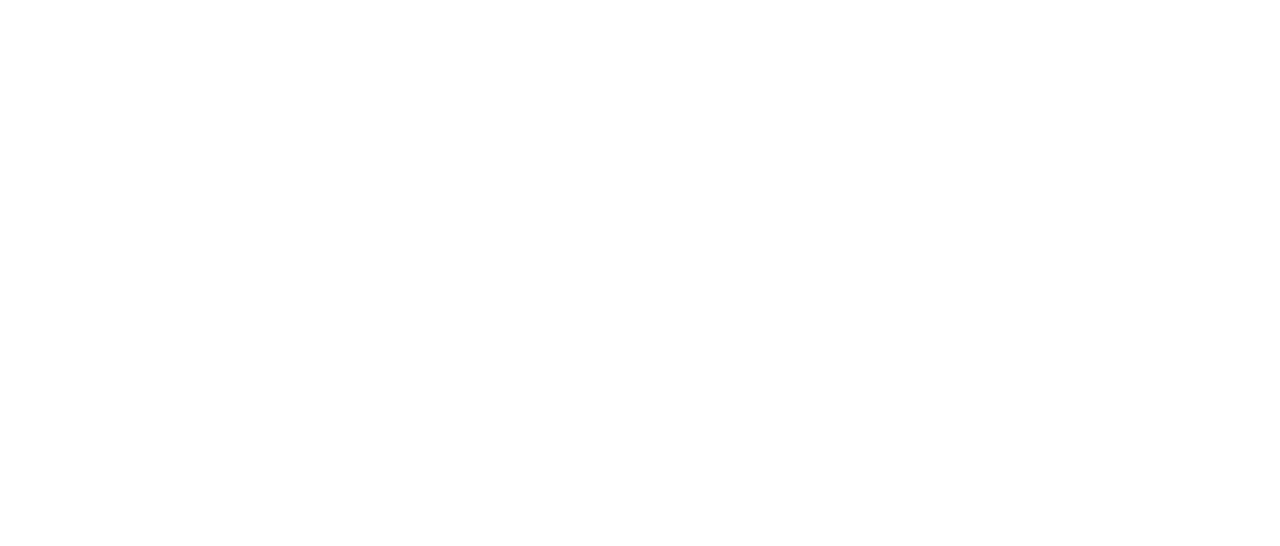
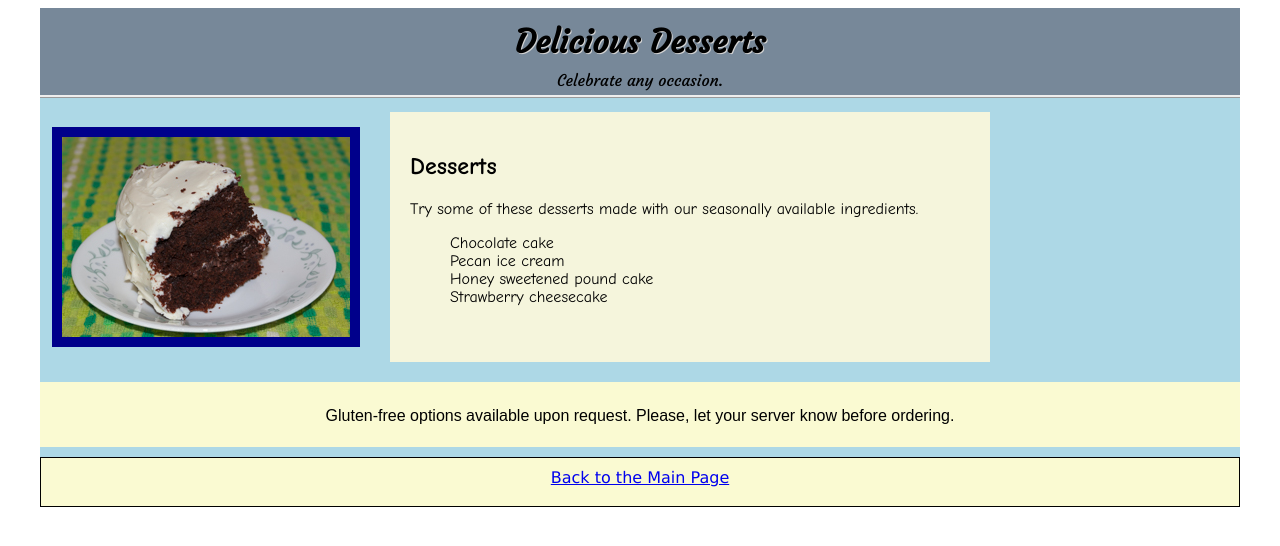
Before and after one commit to tmrandle/jQuery, a plain HTML site: page dessert.html in a window 1280 px wide. Drawn offline with Linux system fonts and the light colour scheme.

Commit message:
web fonts added

```diff
--- a/dessert.html
+++ b/dessert.html
@@ -2,9 +2,37 @@
 <html>
 <head>
 <meta charset="utf-8">
-<title>dessert</title>
+  <title>dessert</title>
+  <link rel="stylesheet" type="text/css" href="otherPages.css">
+  <link href="https://fonts.googleapis.com/css?family=Courgette&display=swap" rel="stylesheet">
 </head>
 
 <body>
+	<div id="mainWrapper"> <!--This is the main wrapper for the page.-->
+
+    <header>
+	  <h1>Delicious Desserts</h1>
+	  <p>Celebrate any occasion.</p>
+	  <img src="images/cake.jpg" alt="Chocolate Cake">
+	</header>
+
+	<section id="dessert">
+	  <h2>Desserts</h2>
+	  <p>Try some of these desserts made with our seasonally available ingredients.</p>
+
+	  <ul>
+		<li>Chocolate cake</li>
+	    <li>Pecan ice cream</li>
+	    <li>Honey sweetened pound cake</li>
+		<li>Strawberry cheesecake</li>
+      </ul>
+	</section>
+
+	<footer>Gluten-free options available upon request.  Please, let your server know before ordering.</footer>
+
+
+	<a id="mainPage" href="index.html">Back to the Main Page</a> <!--This will take you back to the main page-->
+
+  </div> <!--This is the ending for the main wrapper-->
 </body>
 </html>
--- a/main.css
+++ b/main.css
@@ -16,13 +16,15 @@
 
 header{
 	width: 1200px;
-	height: 90px;
+	height: 110px;
 	background-color: lightslategray;
 	margin: 0px;
 	padding: 2px;
 	border-bottom-style: ridge;
 	text-align: center;
-	font-family: "Lucida Sans Unicode", "Lucida Grande", sans-serif;
+	font-family: 'Courgette';
+	font-size: 22px;
+	text-shadow: 1px 1px lightgrey;
 }
 
 nav{
@@ -30,9 +32,10 @@ nav{
 	height: 65px;
 	background-color: coral;
 	margin: 0px;
-	padding: 10px 350px 10px 420px;
+	padding: 10px 100px 10px 260px;
 	borderstyle: double;
 	font-family: Arial, Helvetica, sans-serif;
+	font-size: 19px;
 }
 
 nav ul{
@@ -42,10 +45,10 @@ nav ul{
 }
 
 nav li{
-	margin: 0px;
+	margin: 15px;
 	padding: 1px;
 	display: inline-block;
-	width: 120px;
+	width: 200px;
 	text-align: center;
 }
 
@@ -93,3 +96,71 @@ nav li{
 	text-align: center;
 	font-family: Arial, Helvetica, sans-serif;
 	}
+
+.foods{
+	height: 375px;
+	width: 380px;
+	margin: 10px 10px 20px 10px;
+	padding: 10px 10px 10px 10px;
+	background-color: beige;
+	font-family: Arial, Helvetica, sans-serif;
+	line-height: 1.5;
+	float: left;
+}
+
+#additionalInfo{
+	height: 375px;
+	width: 380px;
+	margin: 10px 10px 20px 10px;
+	padding: 10px 10px 10px 10px;
+	background-color: beige;
+	font-family: Arial, Helvetica, sans-serif;
+	line-height: 1.5;
+	float: left;
+}
+
+h4{
+	color: darkblue;
+}
+
+#download{
+	height: 120px;
+	width: 1180px;
+	margin: 20px 10px 18px 15px;
+	padding: 5px 5px 5px 5px;
+	background-color: beige;
+	clear: both;
+	font-family: Arial, Helvetica, sans-serif;
+	color: red;
+	line-height: .8;
+	text-align: center;
+
+}
+
+#menu2{
+	height: 65px;
+	width: 150px;
+	padding: 5px 10px 5px 10px;
+	background-color: lightblue;
+	border: medium double blue;
+	border-radius: 8px;
+}
+
+#bottom {
+	height: 70px;
+	width: 200px;
+	margin: 30px 10px 10px 540px;
+	padding: 6px 10px;
+	border: thin ridge green;
+	border-radius: 10px;
+}
+
+footer{
+	height: 65px;
+	width: 1200px;
+	margin: 15px 0px 5px 0px;
+	padding: 25px 10px 10px 10px;
+	background-color: #FAfad2;
+	text-align: center;
+	font-family: Arial, Helvetica, sans-serif;
+}
--- a/otherPages.css
+++ b/otherPages.css
@@ -1,2 +1,91 @@
 @charset "utf-8";
 /* CSS Document */
+
+/*This is to give the div mainWrapper a bacground and size*/
+#mainWrapper{
+	width: 1200px;
+	height: 100%;
+	background-color: lightblue;
+	margin: 0 auto;
+	    }
+
+/*This is so that the padding and border added later dont't add to my overall box size*/
+*{
+	box-sizing: border-box;
+}
+
+header{
+	width: 1200px;
+	height: 90px;
+	background-color: lightslategray;
+	margin: 0px;
+	padding: 2px;
+	border-bottom-style: ridge;
+	text-align: center;
+	font-family:'Courgette';
+	line-height: .7;
+
+    }
+
+header h1{
+	text-shadow: 1px 1px lightgrey;
+}
+
+header img{
+	width: auto;
+	height: auto;
+	margin: 25px 10px 10px 10px;
+	padding: 10px 10px 10px 10px;
+	background-color: darkblue;
+	float: left;
+}
+
+.beverages{
+	width: 480px;
+	height: 250px;
+	background-color: beige;
+	margin: 10px 10px 10px 10px;
+	padding: 60px 20px 20px 60px;
+	float: left;
+	font-family: "Comic Sans MS", cursive, sans-serif;
+}
+
+#dessert{
+	width: 600px;
+	height: 250px;
+	background-color: beige;
+	margin: 10px 20px 20px 20px;
+	padding: 20px 20px 20px 20px;
+	float: left;
+	font-family: "Comic Sans MS", cursive, sans-serif;
+}
+
+li{
+	list-style: none;
+	margin: 0px;
+	padding: 0px;
+}
+
+footer{
+	clear: both;
+	height: 65px;
+	width: 1200px;
+	margin: 5px 0px 5px 0px;
+	padding: 25px 10px 10px 10px;
+	background-color: #FAfad2;
+	text-align: center;
+	font-family: Arial, Helvetica, sans-serif;
+}
+
+#mainPage{
+	clear: both;
+	width: 1200px;
+	height: 50px;
+	margin: 10px 0px 10px 0px;
+	padding: 10px 10px 10px 10px;
+	background-color: #FAFAD2;
+	display: block;
+	text-align: center;
+	font-family: "Lucida Sans Unicode", "Lucida Grande", sans-serif;
+	border: thin solid black;
+}
```
Also changed, not shown: beverages.html (+34 -1 lines), index.html (+2 -1 lines).
